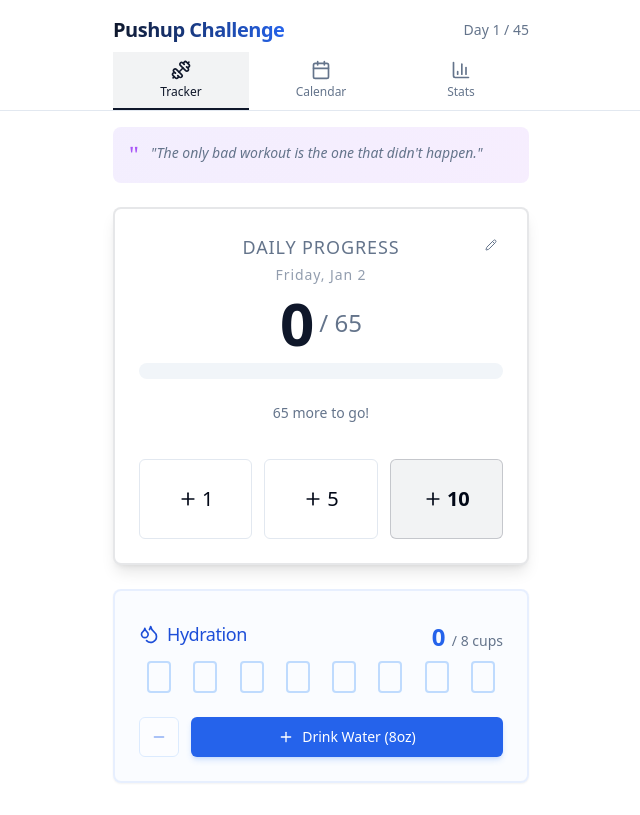
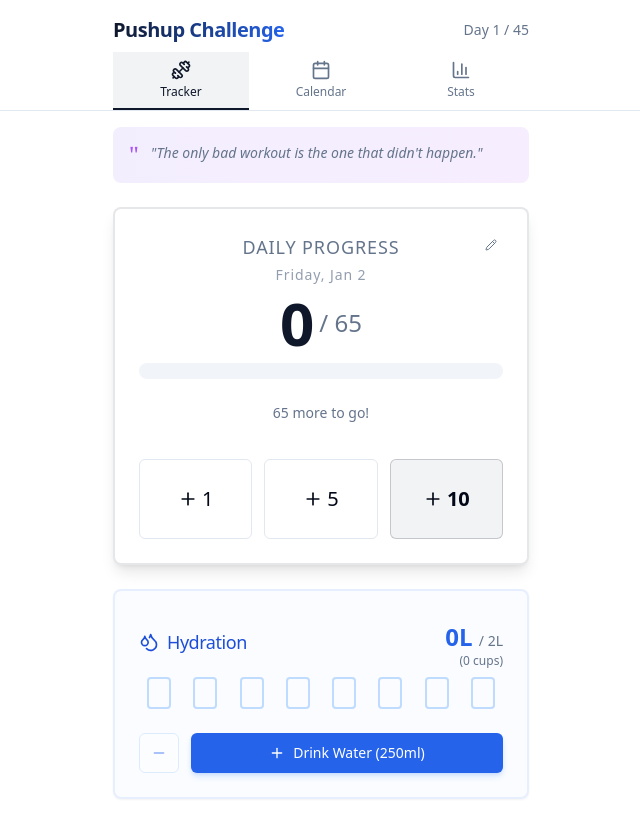
Before and after one commit to bryhudson/activity-tracker, a React (Vite) app: page / in a window 1280 px wide. Shown: the whole page, without its empty margins (319-959 px from the left). Built offline with nearby package versions, Linux system fonts and the light colour scheme.

Commit message:
feat: default water to liters with cup conversion

```diff
--- a/src/components/WaterTracker.jsx
+++ b/src/components/WaterTracker.jsx
@@ -5,8 +5,11 @@ import { Card, CardHeader, CardTitle, CardContent } from './ui/card';
 import { cn } from '../lib/utils';
 
 const GOAL_CUPS = 8;
+const CUP_L = 0.25;
 
 export function WaterTracker({ cups, onAdd, onRemove }) {
+    const liters = cups * CUP_L;
+    const goalLiters = GOAL_CUPS * CUP_L;
     const progress = Math.min(100, (cups / GOAL_CUPS) * 100);
 
     return (
@@ -16,9 +19,14 @@ export function WaterTracker({ cups, onAdd, onRemove }) {
                     <Droplets className="w-5 h-5" />
                     Hydration
                 </CardTitle>
-                <span className="text-2xl font-bold text-blue-600 dark:text-blue-400">
-                    {cups} <span className="text-sm font-normal text-muted-foreground">/ {GOAL_CUPS} cups</span>
-                </span>
+                <div className="flex flex-col items-end">
+                    <span className="text-2xl font-bold text-blue-600 dark:text-blue-400">
+                        {liters}L <span className="text-sm font-normal text-muted-foreground">/ {goalLiters}L</span>
+                    </span>
+                    <span className="text-xs text-muted-foreground font-medium">
+                        ({cups} cups)
+                    </span>
+                </div>
             </CardHeader>
 
             <CardContent className="space-y-4">
@@ -52,7 +60,7 @@ export function WaterTracker({ cups, onAdd, onRemove }) {
                         className="flex-1 bg-blue-600 hover:bg-blue-700 text-white shadow-md shadow-blue-500/20"
                         onClick={onAdd}
                     >
-                        <Plus className="w-4 h-4 mr-2" /> Drink Water (8oz)
+                        <Plus className="w-4 h-4 mr-2" /> Drink Water (250ml)
                     </Button>
                 </div>
             </CardContent>
```
